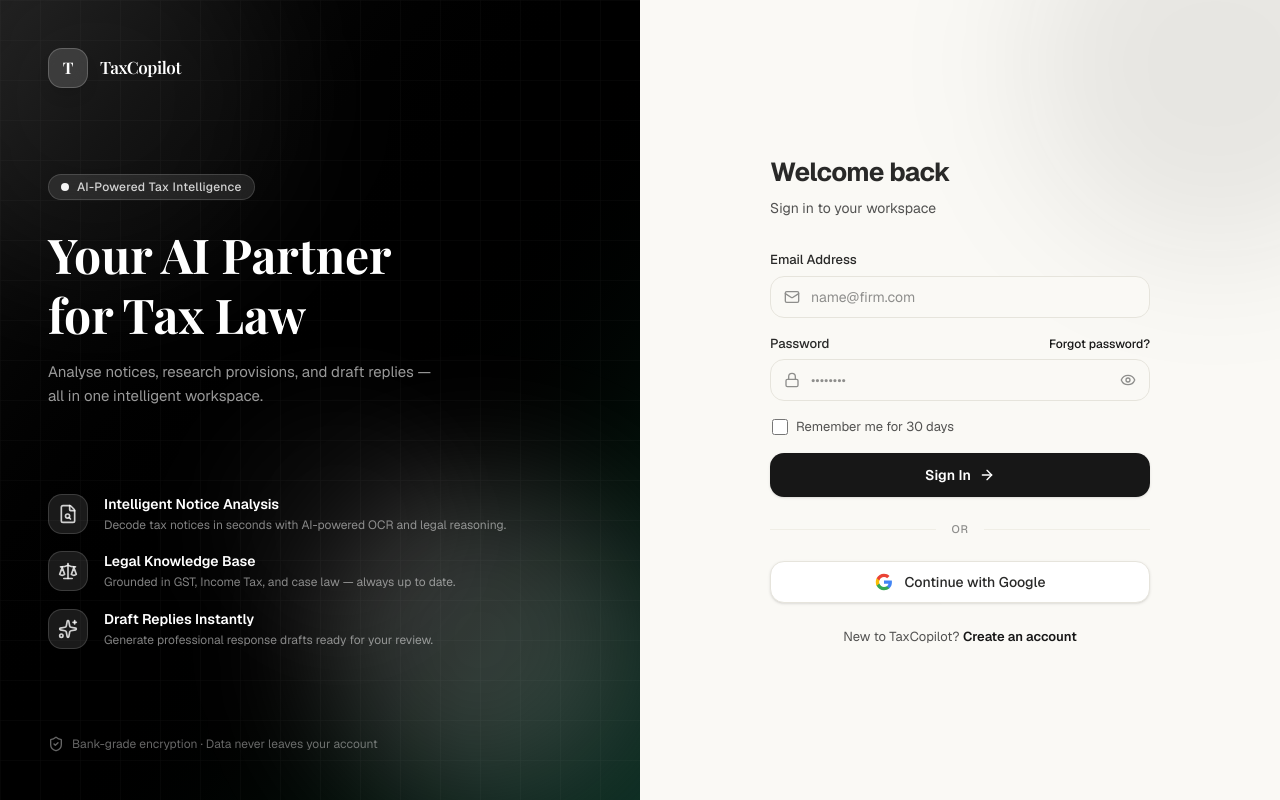
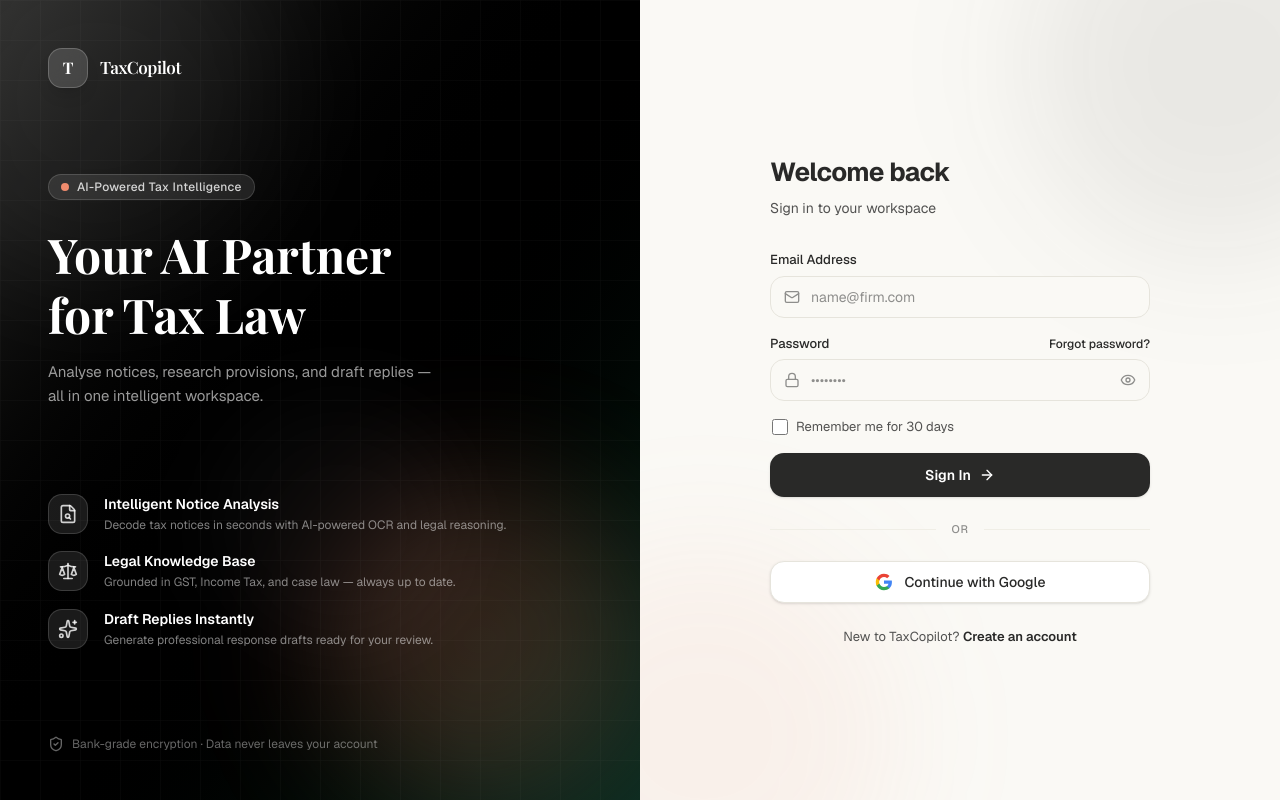
Before and after one commit to TaxCopilot/frontend, a Next.js app: page /login in a window 1280 px wide. Built offline with nearby package versions, Linux system fonts and the light colour scheme; no server answers; a web font is replaced by a local one.

Commit message:
icon change

```diff
--- a/app/globals.css
+++ b/app/globals.css
@@ -10,7 +10,7 @@
   --color-primary-dark: #000000;
   --color-primary-light: #525251;
 
-  /* ── Secondary: Warm Peach (kept for contrast highlights) ── */
+  /* ── Secondary: Warm Peach ── */
   --color-secondary: #f08c6e;
   --color-secondary-hover: #e87a5a;
   --color-secondary-soft: #fde8df;
@@ -54,19 +54,17 @@
   --shadow-card: 0 0 0 1px rgba(0, 0, 0, 0.03), 0 2px 8px rgba(0, 0, 0, 0.04);
   --shadow-card-hover: 0 0 0 1px rgba(45, 107, 94, 0.18), 0 8px 16px -4px rgba(45, 107, 94, 0.12);
   --shadow-float: 0 10px 30px -10px rgba(45, 107, 94, 0.3);
-
-  /* ── Fonts ── */
-  --font-sans: var(--font-sans);
-  --font-serif: var(--font-serif);
 }
 
 @layer base {
   body {
     @apply font-sans antialiased bg-background text-foreground;
   }
+
   * {
     @apply border-border outline-ring/50;
   }
+
   html {
     @apply font-sans;
   }
@@ -213,7 +211,6 @@
 }
 
 @theme inline {
-  --font-sans: var(--font-sans);
   --color-sidebar-ring: var(--sidebar-ring);
   --color-sidebar-border: var(--sidebar-border);
   --color-sidebar-accent-foreground: var(--sidebar-accent-foreground);
@@ -236,9 +233,7 @@
   --color-muted-foreground: var(--muted-foreground);
   --color-muted: var(--muted);
   --color-secondary-foreground: var(--secondary-foreground);
-  --color-secondary: var(--secondary);
   --color-primary-foreground: var(--primary-foreground);
-  --color-primary: var(--primary);
   --color-popover-foreground: var(--popover-foreground);
   --color-popover: var(--popover);
   --color-card-foreground: var(--card-foreground);
@@ -252,4 +247,13 @@
   --radius-2xl: calc(var(--radius) * 1.8);
   --radius-3xl: calc(var(--radius) * 2.2);
   --radius-4xl: calc(var(--radius) * 2.6);
+
+  /* ── Brand overrides: these must come LAST to win over shadcn defaults ── */
+  --color-primary: #292928;
+  --color-primary-dark: #000000;
+  --color-primary-light: #525251;
+  --color-secondary: #f08c6e;
+  --color-secondary-hover: #e87a5a;
+  --color-secondary-soft: #fde8df;
+  --color-secondary-text: #7a2e0e;
 }
--- a/components/workspace/CaseChat.tsx
+++ b/components/workspace/CaseChat.tsx
@@ -2,7 +2,7 @@
 
 import { useRef, useEffect } from 'react';
 import {
-  Bot, Send, Loader2, MessageSquare, Sparkles
+  Send, Loader2, MessageSquare, Scale
 } from 'lucide-react';
 import ReactMarkdown from 'react-markdown';
 import remarkGfm from 'remark-gfm';
@@ -99,16 +99,15 @@
           messages.map((msg) => (
             <div key={msg.id} className={`flex gap-4 max-w-3xl mx-auto w-full ${msg.role === 'user' ? 'justify-end' : 'justify-start'}`}>
               {msg.role === 'assistant' && (
-                <div className="w-8 h-8 rounded-xl flex items-center justify-center flex-shrink-0 mt-1 bg-white border border-border-default text-text-heading shadow-sm">
-                  <Sparkles className="w-4 h-4" />
+                <div className="w-8 h-8 rounded-xl flex items-center justify-center flex-shrink-0 mt-1 bg-primary/10 border border-primary/20 text-primary shadow-sm">
+                  <Scale className="w-4 h-4" />
                 </div>
               )}
               <div className={`flex flex-col gap-1 min-w-0 ${msg.role === 'user' ? 'max-w-[85%]' : 'flex-1 pr-8'}`}>
-                <div className={`text-[15px] leading-relaxed text-text-heading ${
-                  msg.role === 'user'
+                <div className={`text-[15px] leading-relaxed text-text-heading ${msg.role === 'user'
                     ? 'bg-[#F0EEE7] px-5 py-3 rounded-[24px] rounded-tr-[8px]'
                     : 'pt-1.5'
-                }`}>
+                  }`}>
                   {renderMessageContent(msg.content)}
                 </div>
               </div>
@@ -119,8 +118,8 @@
         {/* Typing indicator */}
         {sending && (
           <div className="flex gap-4 max-w-3xl">
-            <div className="w-9 h-9 rounded-xl bg-white border border-border-default flex items-center justify-center flex-shrink-0 shadow-sm">
-              <Bot className="w-4 h-4 text-primary" />
+            <div className="w-9 h-9 rounded-xl bg-primary/10 border border-primary/20 flex items-center justify-center flex-shrink-0 shadow-sm">
+              <Scale className="w-4 h-4 text-primary" />
             </div>
             <div className="flex items-center gap-2 text-text-sub text-sm py-3 px-4 rounded-2xl bg-white border border-border-default shadow-sm">
               <Loader2 className="w-4 h-4 animate-spin" />
@@ -161,11 +160,10 @@
                     key={m.id}
                     type="button"
                     onClick={() => setChatMode(m.id)}
-                    className={`inline-flex items-center gap-1.5 px-3 py-1.5 rounded-full text-xs font-semibold transition-all duration-150 border ${
-                      active
+                    className={`inline-flex items-center gap-1.5 px-3 py-1.5 rounded-full text-xs font-semibold transition-all duration-150 border ${active
                         ? 'bg-primary text-white border-primary shadow-sm'
                         : 'text-text-sub border-border-default hover:border-primary/30 hover:text-primary hover:bg-primary/5'
-                    }`}
+                      }`}
                   >
                     <m.icon className="w-3.5 h-3.5" />
                     {m.label}
```
Also changed, not shown: 1 other file (tests, documents, lock files or other folders).
